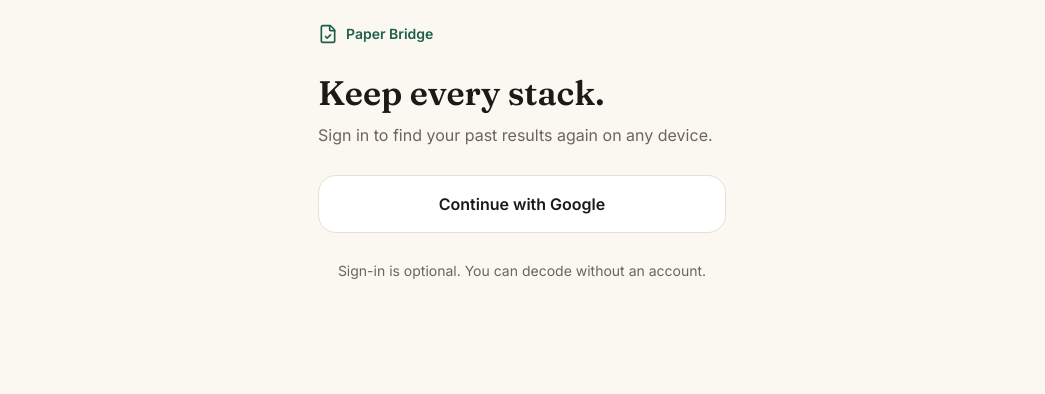
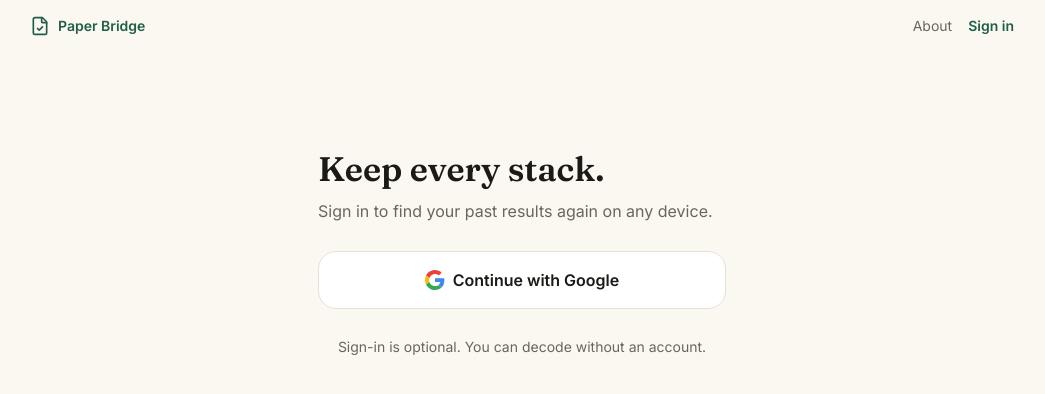
Before and after one commit to SonnySideUp37/paper-bridge, a Next.js app in the folder client/: page /en/signin in a window 1280 px wide. Shown: the top 394 px of the page, without its empty margins (118-1163 px from the left). Built offline with nearby package versions, Linux system fonts and the light colour scheme; no server answers.

Commit message:
feat(client): shared site header, desktop layouts, google logo on sign-in

```diff
--- a/client/app/[locale]/history/page.tsx
+++ b/client/app/[locale]/history/page.tsx
@@ -2,8 +2,9 @@
 import { useEffect, useState } from "react";
 import { useLocale, useTranslations } from "next-intl";
 import { useRouter } from "next/navigation";
-import { Camera, ChevronRight, FileCheck } from "lucide-react";
-import AuthButton, { useUser } from "@/components/auth-button";
+import { Camera, ChevronRight } from "lucide-react";
+import { useUser } from "@/components/auth-button";
+import SiteHeader from "@/components/site-header";
 import { firebaseReady, listHistory, type HistoryRow } from "@/lib/firebase";
 
 export default function History() {
@@ -23,15 +24,13 @@ export default function History() {
   }, [user, locale, router]);
 
   return (
-    <main className="mx-auto max-w-md space-y-6 px-5 pb-8 pt-4">
-      <div className="flex items-center justify-between">
-        <div className="flex items-center gap-2 text-sm font-semibold text-brand">
-          <FileCheck size={20} /> Paper Bridge
-        </div>
-        <AuthButton />
-      </div>
+    <>
+      <SiteHeader locale={locale} />
+      <main className="mx-auto max-w-md space-y-6 px-5 pb-8 pt-6 md:max-w-2xl">
         <header className="space-y-1">
-        <h1 className="font-serif text-[34px] font-semibold leading-tight">{t("history")}</h1>
+          <h1 className="font-serif text-[34px] font-semibold leading-tight">
+            {t("history")}
+          </h1>
           {rows?.length === 0 && <p className="text-muted">{t("empty")}</p>}
         </header>
         <ul className="space-y-2.5">
@@ -44,7 +43,8 @@ export default function History() {
                 <div className="min-w-0">
                   <p className="truncate font-semibold">{r.title}</p>
                   <p className="text-xs text-muted">
-                  {new Date(r.createdAt).toLocaleDateString(locale)} · {t("items", { n: r.itemCount })}
+                    {new Date(r.createdAt).toLocaleDateString(locale)} ·{" "}
+                    {t("items", { n: r.itemCount })}
                   </p>
                 </div>
                 <ChevronRight size={18} className="shrink-0 text-muted" />
@@ -60,5 +60,6 @@ export default function History() {
           {t("newStack")}
         </a>
       </main>
+    </>
   );
 }
--- a/client/app/[locale]/signin/page.tsx
+++ b/client/app/[locale]/signin/page.tsx
@@ -1,7 +1,7 @@
 "use client";
 import { useLocale, useTranslations } from "next-intl";
 import { useRouter } from "next/navigation";
-import { FileCheck } from "lucide-react";
+import SiteHeader from "@/components/site-header";
 import { firebaseReady, googleSignIn } from "@/lib/firebase";
 
 export default function SignIn() {
@@ -9,12 +9,13 @@ export default function SignIn() {
   const locale = useLocale();
   const router = useRouter();
   return (
-    <main className="mx-auto max-w-md space-y-7 px-5 pt-6">
-      <div className="flex items-center gap-2 text-sm font-semibold text-brand">
-        <FileCheck size={20} /> Paper Bridge
-      </div>
+    <>
+      <SiteHeader locale={locale} />
+      <main className="mx-auto max-w-md space-y-7 px-5 pt-10 md:pt-24">
         <header className="space-y-2">
-        <h1 className="font-serif text-[34px] font-semibold leading-tight">{t("title")}</h1>
+          <h1 className="font-serif text-[34px] font-semibold leading-tight">
+            {t("title")}
+          </h1>
           <p className="text-muted">{t("subtitle")}</p>
         </header>
         <button
@@ -25,9 +26,28 @@ export default function SignIn() {
           }}
           className="flex w-full items-center justify-center gap-2 rounded-2xl border border-line bg-surface py-4 font-semibold disabled:opacity-50"
         >
-        {t("google")}
+          <svg width="20" height="20" viewBox="0 0 48 48" aria-hidden>
+            <path
+              fill="#EA4335"
+              d="M24 9.5c3.5 0 6.6 1.2 9.1 3.6l6.8-6.8C35.8 2.4 30.3 0 24 0 14.6 0 6.5 5.4 2.6 13.3l7.9 6.1C12.4 13.7 17.7 9.5 24 9.5z"
+            />
+            <path
+              fill="#4285F4"
+              d="M46.5 24.5c0-1.6-.1-3.1-.4-4.5H24v9h12.7c-.6 3-2.2 5.5-4.7 7.2l7.6 5.9c4.4-4.1 6.9-10.1 6.9-17.6z"
+            />
+            <path
+              fill="#FBBC05"
+              d="M10.5 28.6A14.5 14.5 0 0 1 9.7 24c0-1.6.3-3.2.8-4.6l-7.9-6.1A24 24 0 0 0 0 24c0 3.9.9 7.5 2.6 10.7l7.9-6.1z"
+            />
+            <path
+              fill="#34A853"
+              d="M24 48c6.5 0 11.9-2.1 15.9-5.8l-7.6-5.9c-2.1 1.4-4.9 2.3-8.3 2.3-6.3 0-11.6-4.2-13.5-10l-7.9 6.1C6.5 42.6 14.6 48 24 48z"
+            />
+          </svg>
+          <span>{t("google")}</span>
         </button>
         <p className="text-center text-sm text-muted">{t("optional")}</p>
       </main>
+    </>
   );
 }
--- a/client/components/results-view.tsx
+++ b/client/components/results-view.tsx
@@ -2,7 +2,13 @@
 import { useState, useSyncExternalStore } from "react";
 import { useLocale, useTranslations } from "next-intl";
 import { ArrowLeft, CalendarPlus, Link as LinkIcon } from "lucide-react";
-import { icsUrl, urgencyOf, type ActionItem, type DecodeResult, type Urgency } from "@/lib/api";
+import {
+  icsUrl,
+  urgencyOf,
+  type ActionItem,
+  type DecodeResult,
+  type Urgency,
+} from "@/lib/api";
 import ItemCard from "./item-card";
 import ReplyDrawer from "./reply-drawer";
 import AuthButton from "./auth-button";
@@ -14,7 +20,13 @@ const GROUPS: { key: Urgency; label: string; dot: string }[] = [
   { key: "none", label: "groupInfo", dot: "bg-muted" },
 ];
 
-export default function ResultsView({ id, initial }: { id: string | null; initial: DecodeResult | null }) {
+export default function ResultsView({
+  id,
+  initial,
+}: {
+  id: string | null;
+  initial: DecodeResult | null;
+}) {
   const t = useTranslations("results");
   const locale = useLocale();
   const [reply, setReply] = useState<ActionItem | null>(null);
@@ -25,11 +37,17 @@ export default function ResultsView({ id, initial }: { id: string | null; initia
     () => sessionStorage.getItem("pb:last"),
     () => null,
   );
-  const result: DecodeResult | null = initial ?? (local ? JSON.parse(local) : null);
+  const result: DecodeResult | null =
+    initial ?? (local ? JSON.parse(local) : null);
   if (!result) return null;
 
-  const items = result.items.map((i) => ({ ...i, urgency: urgencyOf(i.due_date) }));
-  const thisWeek = items.filter((i) => i.urgency === "overdue" || i.urgency === "this_week").length;
+  const items = result.items.map((i) => ({
+    ...i,
+    urgency: urgencyOf(i.due_date),
+  }));
+  const thisWeek = items.filter(
+    (i) => i.urgency === "overdue" || i.urgency === "this_week",
+  ).length;
   const owed = items.reduce((s, i) => s + (i.amount_usd ?? 0), 0);
   const toSign = items.filter((i) => i.needs_signature).length;
   const dated = items.filter((i) => i.due_date).length;
@@ -41,10 +59,13 @@ export default function ResultsView({ id, initial }: { id: string | null; initia
   ];
 
   return (
-    <main className="mx-auto max-w-md pb-28">
-      <div className="space-y-6 px-5 pt-3">
+    <main className="mx-auto max-w-md pb-28 md:max-w-3xl">
+      <div className="space-y-6 px-5 pt-6">
         <div className="flex items-center justify-between">
-          <a href={`/${locale}`} className="flex items-center gap-1.5 font-medium text-brand">
+          <a
+            href={`/${locale}`}
+            className="flex items-center gap-1.5 font-medium text-brand"
+          >
             <ArrowLeft size={18} />
             {t("newStack")}
           </a>
@@ -66,14 +87,23 @@ export default function ResultsView({ id, initial }: { id: string | null; initia
         </div>
 
         <header className="space-y-1">
-          <h1 className="font-serif text-[34px] font-semibold leading-tight">{t("title", { n: items.length })}</h1>
-          <p className="text-sm text-muted">{t("from", { n: result.pages.length })}</p>
+          <h1 className="font-serif text-[34px] font-semibold leading-tight">
+            {t("title", { n: items.length })}
+          </h1>
+          <p className="text-sm text-muted">
+            {t("from", { n: result.pages.length })}
+          </p>
         </header>
 
         <div className="grid grid-cols-3 gap-2">
           {stats.map(([v, l, c]) => (
-            <div key={l} className="rounded-2xl border border-line bg-surface px-3.5 py-3">
-              <div className={`font-serif text-2xl font-semibold ${c}`}>{v}</div>
+            <div
+              key={l}
+              className="rounded-2xl border border-line bg-surface px-3.5 py-3"
+            >
+              <div className={`font-serif text-2xl font-semibold ${c}`}>
+                {v}
+              </div>
               <div className="text-xs text-muted">{l}</div>
             </div>
           ))}
@@ -88,9 +118,11 @@ export default function ResultsView({ id, initial }: { id: string | null; initia
                 <span className={`size-2 rounded-full ${g.dot}`} />
                 {t(g.label)}
               </div>
+              <div className="grid gap-2.5 md:grid-cols-2">
                 {list.map((i) => (
                   <ItemCard key={i.id} item={i} onReply={() => setReply(i)} />
                 ))}
+              </div>
             </section>
           );
         })}
```
Also changed, not shown: client/components/upload-form.tsx (+42 -22 lines). Lines whose indentation alone changed are shown as unchanged.
